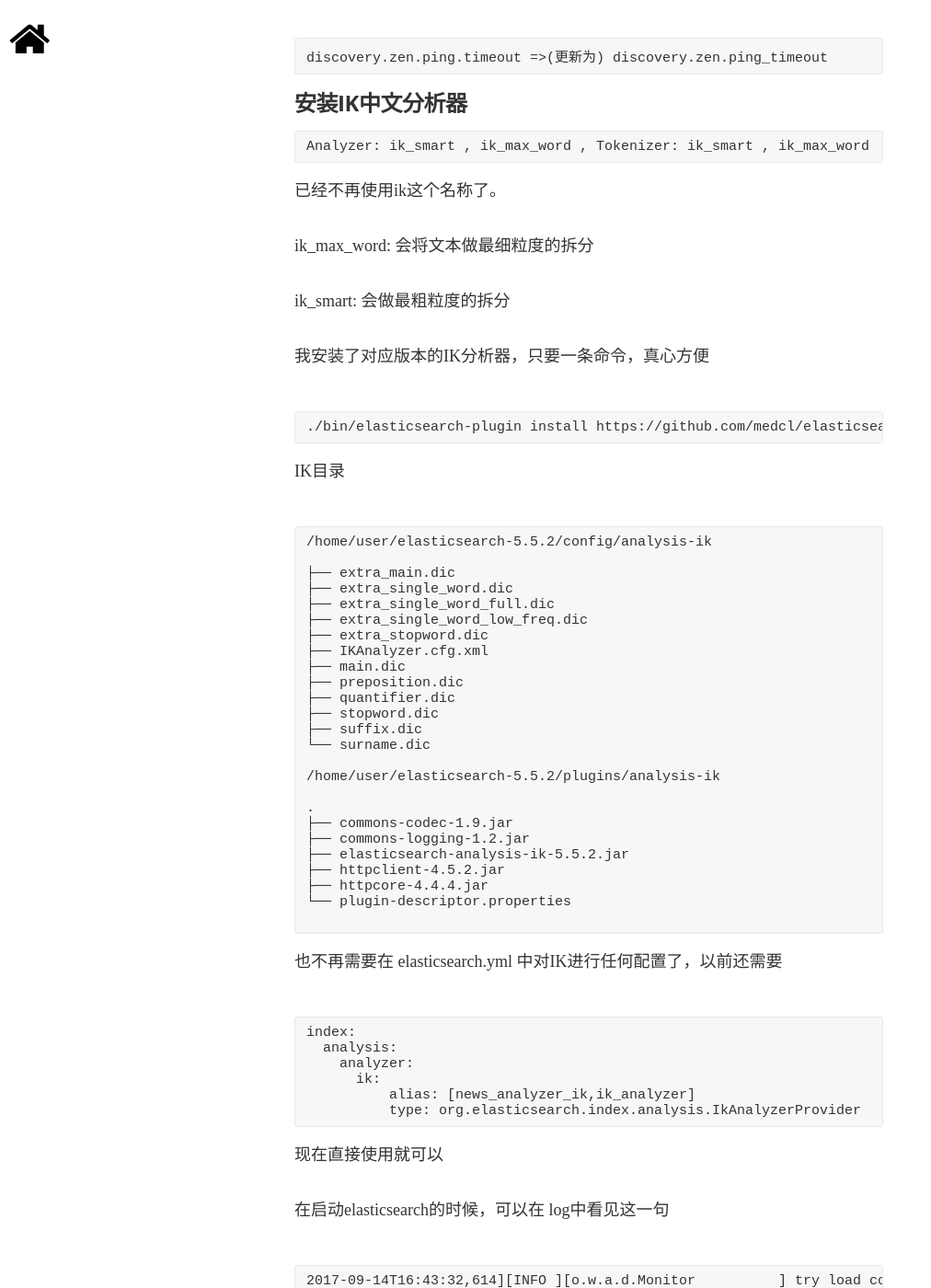
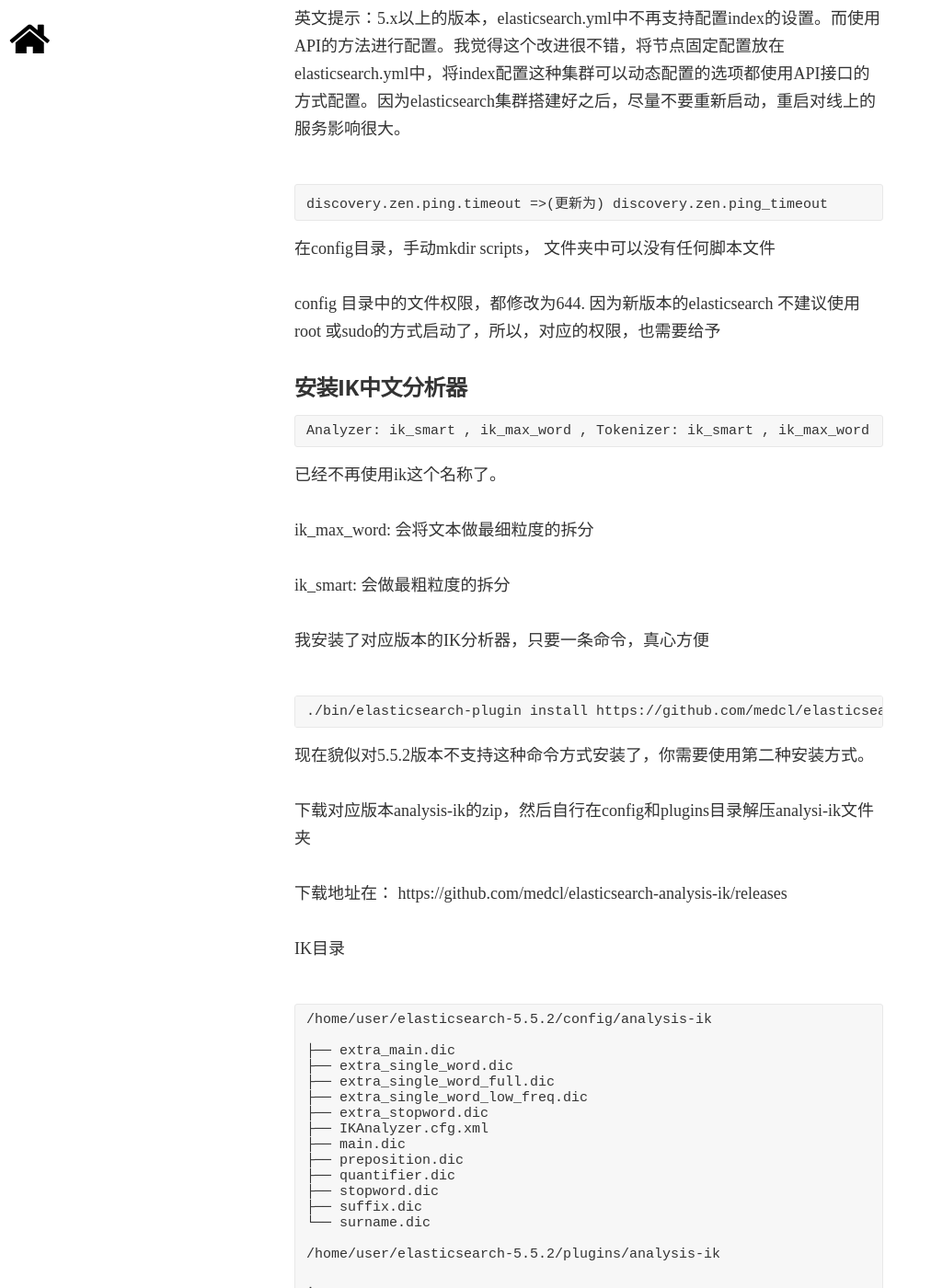
Before and after one commit to pathbox/pathbox.github.io, a Jekyll site: the page built from _posts/2017-09-13-elasticsearch-5.5.2-install-and-config.md, in a window 1280 px wide and 1400 px high, scrolled down 4415 px. Shown: the whole window at 92% size, without its empty margins (0-1012 px from the left). Built offline with Jekyll 4.4.1, drawn with Linux system fonts in a browser that asks for light colours; nearby versions of some CDN libraries; some web fonts are replaced; comment, search, counter and statistics services are not loaded; some of the changed text lies outside the part shown.

Commit message:
elasticsearch 5.5.2 补充

````diff
--- a/_posts/2017-09-13-elasticsearch-5.5.2-install-and-config.md
+++ b/_posts/2017-09-13-elasticsearch-5.5.2-install-and-config.md
@@ -62,7 +62,10 @@ max number of threads [1024] for user [tommy] is too low, increase to at least [
 
 * hard nofile 65536
 * soft nofile 65536
+
+* - memlock unlimited  # 打开内存lock
 ```
+然后重新登入，比如ssh重新登入
 
 你可以通过 ulimit -n 命令看是否修改成功
 
@@ -71,6 +74,7 @@ vim /etc/sysctl.conf
 ```
 vm.max_map_count=262144
 ```
+之后运行 sudo /sbin/syctl -p 可以立即让修改生效
 
 vim config/jvm.options
 
@@ -159,6 +163,13 @@ curl -XPUT 'http://localhost:9200/_all/_settings?preserve_existing=true' -d '{
 discovery.zen.ping.timeout =>(更新为) discovery.zen.ping_timeout
 ```
 
+在config目录，手动mkdir scripts， 文件夹中可以没有任何脚本文件
+
+config 目录中的文件权限，都修改为644. 因为新版本的elasticsearch 不建议使用root 或sudo的方式启动了，所以，对应的权限，也需要给予
+
+
+
+
 ##### 安装IK中文分析器
 
 ```
@@ -176,6 +187,12 @@ ik_smart: 会做最粗粒度的拆分
 ```
 ./bin/elasticsearch-plugin install https://github.com/medcl/elasticsearch-analysis-ik/releases/download/v5.5.2/elasticsearch-analysis-ik-5.5.2.zip
 ```
+现在貌似对5.5.2版本不支持这种命令方式安装了，你需要使用第二种安装方式。
+
+下载对应版本analysis-ik的zip，然后自行在config和plugins目录解压analysi-ik文件夹
+
+下载地址在： https://github.com/medcl/elasticsearch-analysis-ik/releases
+
 IK目录
 ```
 /home/user/elasticsearch-5.5.2/config/analysis-ik
````
